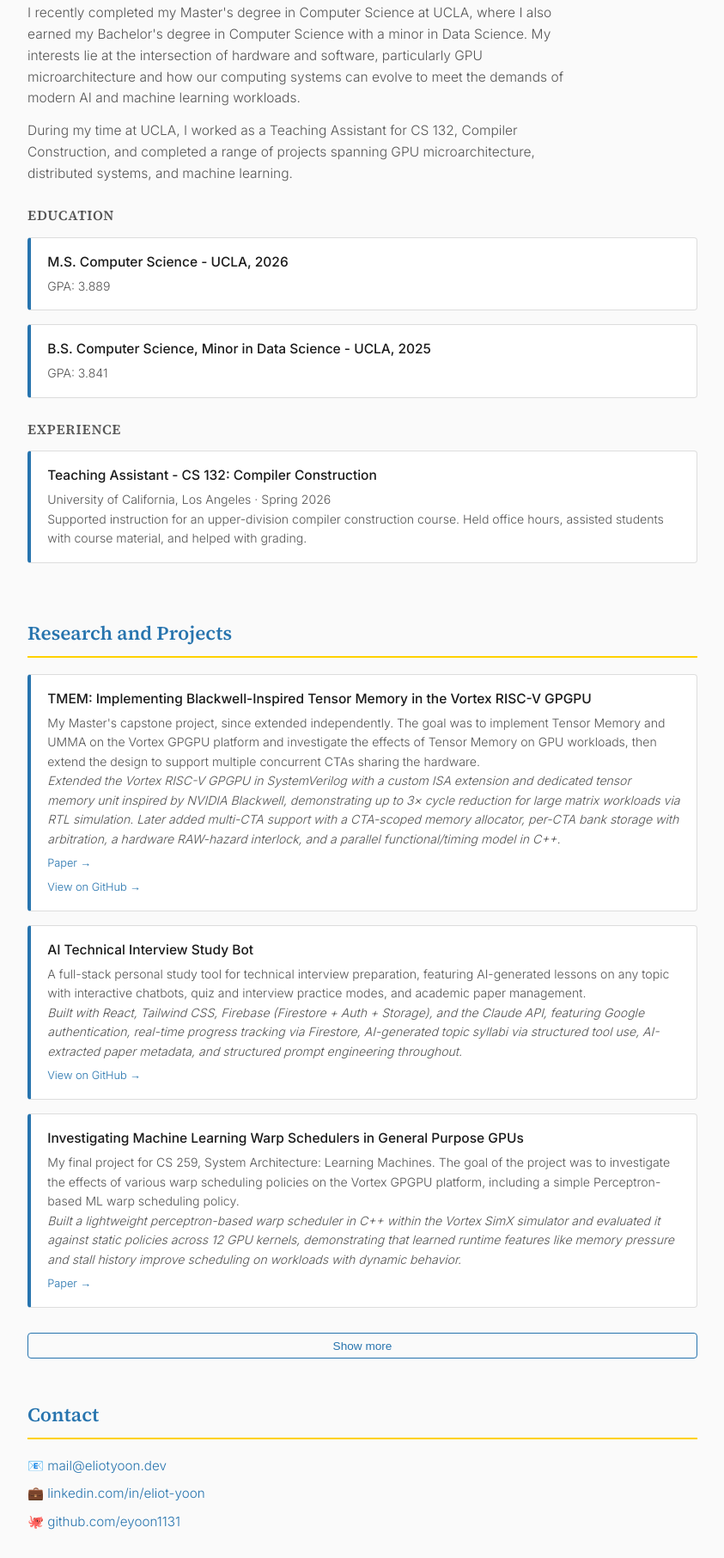
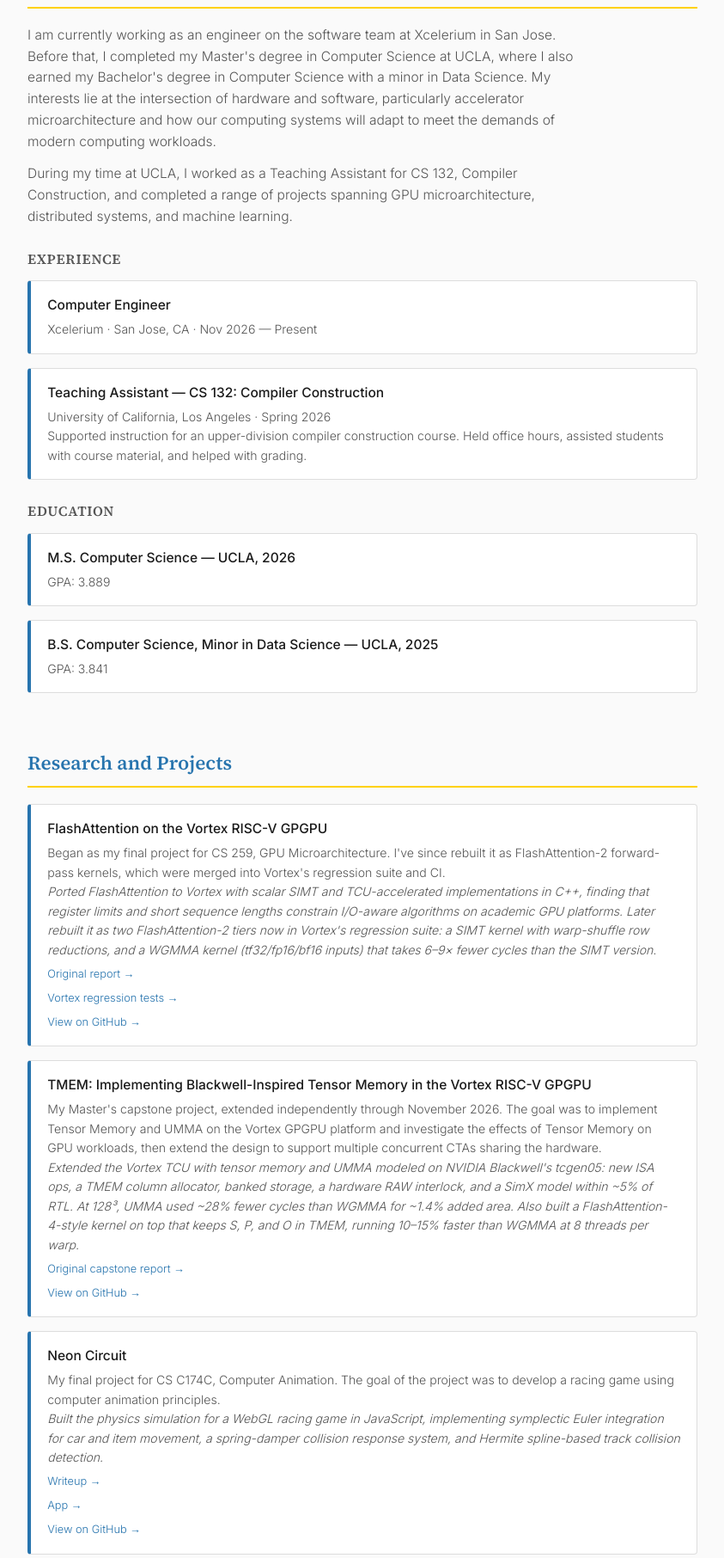
Before and after one commit to eyoon1131/www, a plain HTML site: page index.html in a window 1280 px wide. Shown: the part 374-2186 px from the top of the page at 86% size, without its empty margins (218-1061 px from the left). Drawn offline with Linux system fonts and the light colour scheme.

Commit message:
Add Xcelerium role, update Vortex projects, reorder projects

```diff
--- a/index.html
+++ b/index.html
@@ -180,7 +180,7 @@
 
   <div class="hero">
     <h1>Eliot Yoon</h1>
-    <p>M.S. Computer Science · UCLA · Class of 2026</p>
+    <p>Computer Engineer at Xcelerium · M.S. Computer Science, UCLA '26</p>
   </div>
 
   <main>
@@ -188,25 +188,33 @@
     <section id="about">
       <h2 class="section-title">About</h2>
       <div class="about-text">
-        <p>I recently completed my Master's degree in Computer Science at UCLA, where I also earned my Bachelor's degree in Computer Science with a minor in Data Science. My interests lie at the intersection of hardware and software, particularly GPU microarchitecture and how our computing systems can evolve to meet the demands of modern AI and machine learning workloads.</p>
+        <p>I am currently working as an engineer on the software team at Xcelerium in San Jose. Before that, I completed my Master's degree in Computer Science at UCLA, where I also earned my Bachelor's degree in Computer Science with a minor in Data Science. My interests lie at the intersection of hardware and software, particularly accelerator microarchitecture and how our computing systems will adapt to meet the demands of modern computing workloads.</p>
         <p>During my time at UCLA, I worked as a Teaching Assistant for CS 132, Compiler Construction, and completed a range of projects spanning GPU microarchitecture, distributed systems, and machine learning.</p>
+      </div>
+
+      <h3 class="subsection-title">Experience</h3>
+
+      <div class="exp-item">
+
+        <h3>Computer Engineer</h3>
+
+        <p>Xcelerium · San Jose, CA · Nov 2026 — Present</p>
+
+      </div>
+      <div class="exp-item">
+        <h3>Teaching Assistant — CS 132: Compiler Construction</h3>
+        <p>University of California, Los Angeles · Spring 2026</p>
+        <p>Supported instruction for an upper-division compiler construction course. Held office hours, assisted students with course material, and helped with grading.</p>
       </div>
 
       <h3 class="subsection-title">Education</h3>
       <div class="edu-item">
-        <h3>M.S. Computer Science - UCLA, 2026</h3>
+        <h3>M.S. Computer Science — UCLA, 2026</h3>
         <p>GPA: 3.889</p>
       </div>
       <div class="edu-item">
-        <h3>B.S. Computer Science, Minor in Data Science - UCLA, 2025</h3>
+        <h3>B.S. Computer Science, Minor in Data Science — UCLA, 2025</h3>
         <p>GPA: 3.841</p>
-      </div>
-
-      <h3 class="subsection-title">Experience</h3>
-      <div class="exp-item">
-        <h3>Teaching Assistant - CS 132: Compiler Construction</h3>
-        <p>University of California, Los Angeles · Spring 2026</p>
-        <p>Supported instruction for an upper-division compiler construction course. Held office hours, assisted students with course material, and helped with grading.</p>
       </div>
     </section>
 
@@ -215,12 +223,60 @@
       <div class="projects-list">
 
         <div class="project-item">
+          <h3>FlashAttention on the Vortex RISC-V GPGPU</h3>
+          <p>Began as my final project for CS 259, GPU Microarchitecture. I've since rebuilt it as FlashAttention-2 forward-pass kernels, which were merged into Vortex's regression suite and CI.</p>
+          <p class="project-highlight">Ported FlashAttention to Vortex with scalar SIMT and TCU-accelerated implementations in C++, finding that register limits and short sequence lengths constrain I/O-aware algorithms on academic GPU platforms. Later rebuilt it as two FlashAttention-2 tiers now in Vortex's regression suite: a SIMT kernel with warp-shuffle row reductions, and a WGMMA kernel (tf32/fp16/bf16 inputs) that takes 6–9× fewer cycles than the SIMT version.</p>
+          <a href="docs/cs259_gpu_report.pdf">Original report →</a>
+          <br>
+          <a href="https://github.com/vortexgpgpu/vortex/tree/master/tests/regression">Vortex regression tests →</a>
+          <br>
+          <a href="https://github.com/eyoon1131/vortex/tree/flash_attention">View on GitHub →</a>
+        </div>
+
+        <div class="project-item">
           <h3>TMEM: Implementing Blackwell-Inspired Tensor Memory in the Vortex RISC-V GPGPU</h3>
-          <p>My Master's capstone project, since extended independently. The goal was to implement Tensor Memory and UMMA on the Vortex GPGPU platform and investigate the effects of Tensor Memory on GPU workloads, then extend the design to support multiple concurrent CTAs sharing the hardware.</p>
-          <p class="project-highlight">Extended the Vortex RISC-V GPGPU in SystemVerilog with a custom ISA extension and dedicated tensor memory unit inspired by NVIDIA Blackwell, demonstrating up to 3× cycle reduction for large matrix workloads via RTL simulation. Later added multi-CTA support with a CTA-scoped memory allocator, per-CTA bank storage with arbitration, a hardware RAW-hazard interlock, and a parallel functional/timing model in C++.</p>
-          <a href="docs/capstone_report.pdf">Paper →</a>
+          <p>My Master's capstone project, extended independently through November 2026. The goal was to implement Tensor Memory and UMMA on the Vortex GPGPU platform and investigate the effects of Tensor Memory on GPU workloads, then extend the design to support multiple concurrent CTAs sharing the hardware.</p>
+          <p class="project-highlight">Extended the Vortex TCU with tensor memory and UMMA modeled on NVIDIA Blackwell's tcgen05: new ISA ops, a TMEM column allocator, banked storage, a hardware RAW interlock, and a SimX model within ~5% of RTL. At 128³, UMMA used ~28% fewer cycles than WGMMA for ~1.4% added area. Also built a FlashAttention-4-style kernel on top that keeps S, P, and O in TMEM, running 10–15% faster than WGMMA at 8 threads per warp.</p>
+          <a href="docs/capstone_report.pdf">Original capstone report →</a>
           <br>
           <a href="https://github.com/eyoon1131/vortex/tree/tensor_mem">View on GitHub →</a>
+        </div>
+
+        <div class="project-item">
+          <h3>Neon Circuit</h3>
+          <p>My final project for CS C174C, Computer Animation. The goal of the project was to develop a racing game using computer animation principles.</p>
+          <p class="project-highlight">Built the physics simulation for a WebGL racing game in JavaScript, implementing symplectic Euler integration for car and item movement, a spring-damper collision response system, and Hermite spline-based track collision detection.</p>
+          <a href="https://github.com/eyoon1131/Neon_Circuit/blob/master/REPORT.md">Writeup →</a>
+          <br>
+          <a href="Neon_Circuit/index.html">App →</a>
+          <br>
+          <a href="https://github.com/eyoon1131/Neon_Circuit">View on GitHub →</a>
+        </div>
+
+        <div class="project-item">
+          <h3>Investigating ROB Scaling in OOO Processors</h3>
+          <p>My final project for CS 251A, Advanced Computer Architecture. The goal of the project was to investigate the performance effects of increasing the ROB size in an OOO CPU and how a simplified Waiting Instruction Buffer could mitigate some of the issues that arise from arbitrarily increasing the ROB size.</p>
+          <p class="project-highlight">Modified the gem5 cycle-accurate simulator in C++ to implement both finite and infinite variants of a Waiting Instruction Buffer, demonstrating across SPEC 2017 benchmarks that ROB scaling alone fails to improve IPC due to issue queue bottlenecks.</p>
+          <a href="docs/cs251A_report.pdf">Report →</a>
+          <br>
+          <a href="https://github.com/SteveZ-Cal/gem5-cs251a-project">View on GitHub →</a>
+        </div>
+
+        <div class="project-item">
+          <h3>Lottery Scheduled Distributed Lock Services for Multi-Tenant Coordination</h3>
+          <p>My final project for CS 214, Big Data Systems. The goal of the project was to implement lottery scheduling in a mock distributed lock service in order to investigate the effects on fairness and performance.</p>
+          <p class="project-highlight">Implemented a real async TCP network backend for a distributed lock service simulator, validating that lottery scheduling achieves up to 0.98 SLO-throughput vs. 0.71 for FIFO under high load, while revealing that proportional access alone is insufficient for fairness in asymmetric workloads.</p>
+          <a href="docs/cs214_report.pdf">Report →</a>
+          <br>
+          <a href="https://github.com/RyanWang3/multi-tenant-lock-service-simulator">View on GitHub →</a>
+        </div>
+
+        <div class="project-item">
+          <h3>Investigating Machine Learning Warp Schedulers in General Purpose GPUs</h3>
+          <p>My final project for CS 259, System Architecture: Learning Machines. The goal of the project was to investigate the effects of various warp scheduling policies on the Vortex GPGPU platform, including a simple Perceptron-based ML warp scheduling policy.</p>
+          <p class="project-highlight">Built a lightweight perceptron-based warp scheduler in C++ within the Vortex SimX simulator and evaluated it against static policies across 12 GPU kernels, demonstrating that learned runtime features like memory pressure and stall history improve scheduling on workloads with dynamic behavior.</p>
+          <a href="docs/cs259_warp_report.pdf">Report →</a>
+          <br>
         </div>
 
         <div class="project-item">
@@ -231,45 +287,10 @@
         </div>
 
         <div class="project-item">
-          <h3>Investigating Machine Learning Warp Schedulers in General Purpose GPUs</h3>
-          <p>My final project for CS 259, System Architecture: Learning Machines. The goal of the project was to investigate the effects of various warp scheduling policies on the Vortex GPGPU platform, including a simple Perceptron-based ML warp scheduling policy.</p>
-          <p class="project-highlight">Built a lightweight perceptron-based warp scheduler in C++ within the Vortex SimX simulator and evaluated it against static policies across 12 GPU kernels, demonstrating that learned runtime features like memory pressure and stall history improve scheduling on workloads with dynamic behavior.</p>
-          <a href="docs/cs259_warp_report.pdf">Paper →</a>
-          <br>
-        </div>
-
-        <div class="project-item">
-          <h3>Flash Attention Implemented on the Vortex GPGPU Platform</h3>
-          <p>My final project for CS 259, GPU Microarchitecture. The goal of the project was to implement the FlashAttention algorithm on the Vortex GPGPU platform.</p>
-          <p class="project-highlight">Ported FlashAttention to the open-source Vortex RISC-V GPGPU with both a scalar SIMT and TCU-accelerated implementation in C++, revealing how register constraints and small sequence lengths limit I/O-aware algorithms on academic GPU platforms.</p>
-          <a href="docs/cs259_gpu_report.pdf">Paper →</a>
-          <br>
-          <a href="https://github.com/eyoon1131/vortex/tree/flash_attention">View on GitHub →</a>
-        </div>
-
-        <div class="project-item">
-          <h3>Investigating ROB Scaling in OOO Processors</h3>
-          <p>My final project for CS 251A, Advanced Computer Architecture. The goal of the project was to investigate the performance effects of increasing the ROB size in an OOO CPU and how a simplified Waiting Instruction Buffer could mitigate some of the issues that arise from arbitrarily increasing the ROB size.</p>
-          <p class="project-highlight">Modified the gem5 cycle-accurate simulator in C++ to implement both finite and infinite variants of a Waiting Instruction Buffer, demonstrating across SPEC 2017 benchmarks that ROB scaling alone fails to improve IPC due to issue queue bottlenecks.</p>
-          <a href="docs/cs251A_report.pdf">Paper →</a>
-          <br>
-          <a href="https://github.com/SteveZ-Cal/gem5-cs251a-project">View on GitHub →</a>
-        </div>
-
-        <div class="project-item">
-          <h3>Lottery Scheduled Distributed Lock Services for Multi-Tenant Coordination</h3>
-          <p>My final project for CS 214, Big Data Systems. The goal of the project was to implement lottery scheduling in a mock distributed lock service in order to investigate the effects on fairness and performance.</p>
-          <p class="project-highlight">Implemented a real async TCP network backend for a distributed lock service simulator, validating that lottery scheduling achieves up to 0.98 SLO-throughput vs. 0.71 for FIFO under high load, while revealing that proportional access alone is insufficient for fairness in asymmetric workloads.</p>
-          <a href="docs/cs214_report.pdf">Paper →</a>
-          <br>
-          <a href="https://github.com/RyanWang3/multi-tenant-lock-service-simulator">View on GitHub →</a>
-        </div>
-
-        <div class="project-item">
           <h3>AgentSociety Challenge: Building an Intelligent Recommendation Agent</h3>
           <p>My final project for CS 245, Big Data Analytics. The goal of the project was to participate in the AgentSociety Challenge by implementing a Yelp recommendation agent.</p>
           <p class="project-highlight">Designed and evaluated an LLM-based recommendation agent with task decomposition, prompt engineering, and ensemble voting on the AgentSociety Challenge benchmark, achieving 56.94% average hit rate, a 21% gain over baseline, by extracting semantic signals from Yelp review text.</p>
-          <a href="docs/cs245_report.pdf">Paper →</a>
+          <a href="docs/cs245_report.pdf">Report →</a>
           <br>
           <a href="https://github.com/eyoon1131/AgentSocietyChallenge">View on GitHub →</a>
         </div>
@@ -278,27 +299,16 @@
           <h3>Super Resolution</h3>
           <p>My final project for CS 163, Computer Vision. The goal of the project was to investigate the HAT model for image super resolution tasks.</p>
           <p class="project-highlight">Evaluated the HAT (Hybrid Attention Transformer) super-resolution model on novel real-world images including UCLA campus photos, setting up an end-to-end inference and evaluation pipeline in PyTorch/Colab and finding that ImageNet pretraining causes the model to reconstruct architectural scenes more accurately than human faces.</p>
-          <a href="https://ucladeepvision.github.io/CS163-Projects-2024Fall/2024/12/13/team24-super-resolution.html">Paper →</a>
+          <a href="https://ucladeepvision.github.io/CS163-Projects-2024Fall/2024/12/13/team24-super-resolution.html">Writeup →</a>
         </div>
 
         <div class="project-item">
           <h3>HTTP Web Server</h3>
           <p>My final project for CS 130, Software Engineering. The goal of the project was to build a custom web server with support for Markdown file rendering using clean architectural principles.</p>
           <p class="project-highlight">Designed and deployed a multithreaded HTTP web server in C++ featuring dynamic request routing, an in-memory CRUD API, and real-time Markdown rendering, with unit and integration tests via GoogleTest and cloud deployment on GCP.</p>
-          <a href="docs/cs130_report.pdf">Paper →</a>
+          <a href="docs/cs130_report.pdf">Report →</a>
           <br>
           <a href="https://github.com/TheUmairKhan/cpp-web-server">View on GitHub →</a>
-        </div>
-
-        <div class="project-item">
-          <h3>Neon Circuit</h3>
-          <p>My final project for CS C174C, Computer Animation. The goal of the project was to develop a racing game using computer animation principles.</p>
-          <p class="project-highlight">Built the physics simulation for a WebGL racing game in JavaScript, implementing symplectic Euler integration for car and item movement, a spring-damper collision response system, and Hermite spline-based track collision detection.</p>
-          <a href="https://github.com/eyoon1131/Neon_Circuit/blob/master/REPORT.md">Paper →</a>
-          <br>
-          <a href="Neon_Circuit/index.html">App →</a>
-          <br>
-          <a href="https://github.com/eyoon1131/Neon_Circuit">View on GitHub →</a>
         </div>
 
         <div class="project-item">
```
